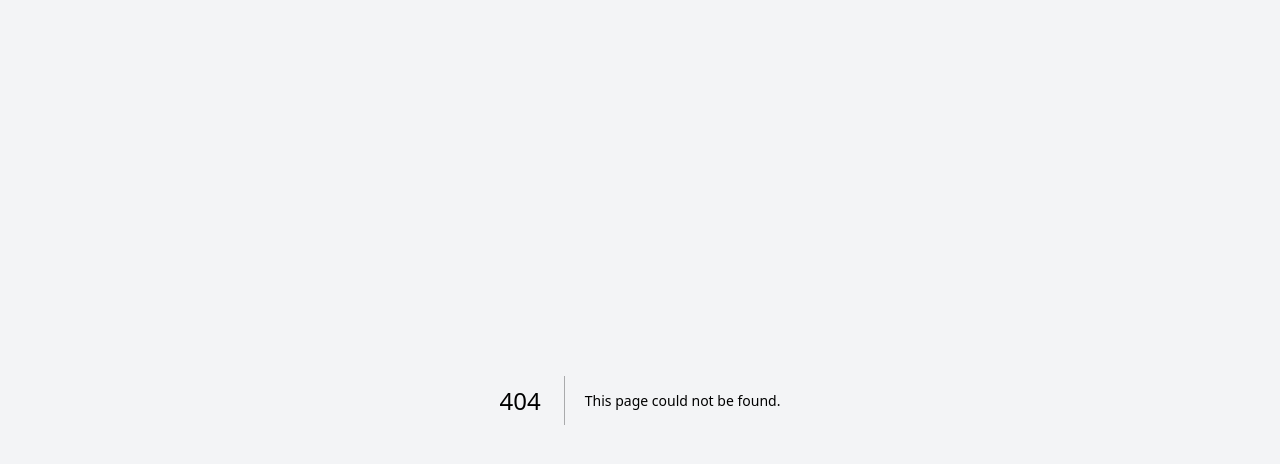
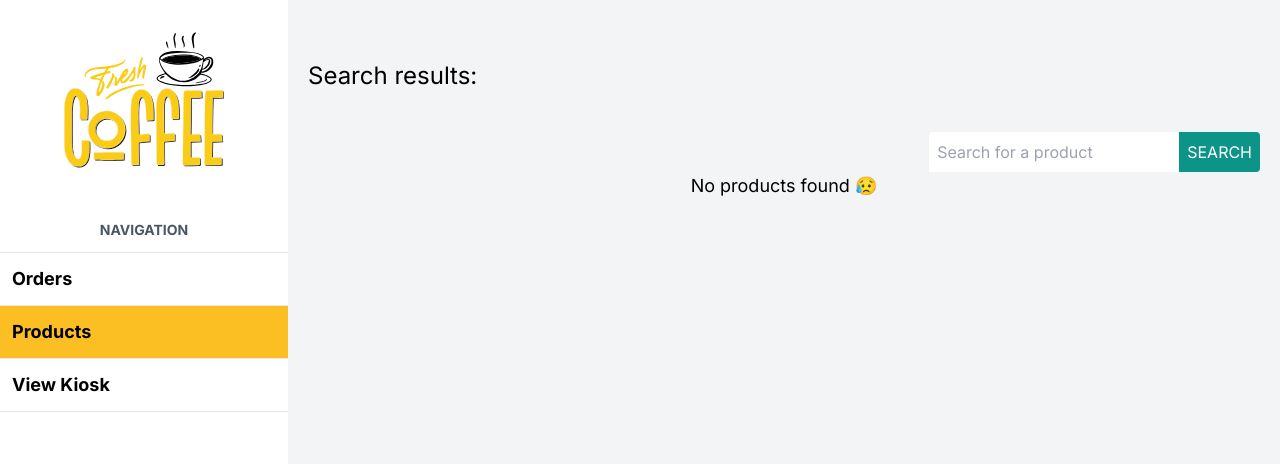
Before and after one commit to jordimartinezjimenez/kiosk-next, a Next.js app: page /admin/products/search in a window 1280 px wide. Before the commit this address had no page. Shown: the top 464 px of the page. Built offline with nearby package versions, Linux system fonts and the light colour scheme; no server answers; the database is empty.

Commit message:
Product search

```diff
--- a/app/admin/products/page.tsx
+++ b/app/admin/products/page.tsx
@@ -1,7 +1,9 @@
+import ProductSearchForm from "@/components/products/ProductSearchForm"
 import ProductsPagination from "@/components/products/ProductsPagination"
 import ProductTable from "@/components/products/ProductsTable"
 import Heading from "@/components/ui/Heading"
 import { prisma } from "@/src/lib/prisma"
+import Link from "next/link"
 import { redirect } from "next/navigation"
 
 async function productCount() {
@@ -39,6 +41,13 @@ export default async function ProductsPage(props: { searchParams: Promise<{ page
     return (
         <>
             <Heading>Manage Products</Heading>
+            <div className="flex flex-col lg:flex-row lg:justify-between gap-5">
+                <Link
+                    href={"/admin/products/new"}
+                    className="bg-amber-400 hover:bg-amber-500 rounded transition-colors w-full lg:w-auto textl-xl px-10 py-3 text-center font-bold cursor-pointer "
+                >New Product</Link>
+                <ProductSearchForm />
+            </div>
             <ProductTable
                 products={produts}
             />
--- /dev/null
+++ b/app/admin/products/search/page.tsx
@@ -0,0 +1,38 @@
+import ProductSearchForm from "@/components/products/ProductSearchForm"
+import ProductTable from "@/components/products/ProductsTable"
+import Heading from "@/components/ui/Heading"
+import { prisma } from "@/src/lib/prisma"
+
+async function searchProducts(searchTerm: string) {
+    return await prisma.product.findMany({
+        where: {
+            name: {
+                contains: searchTerm,
+                mode: "insensitive"
+            }
+        },
+        include: {
+            category: true
+        }
+    })
+}
+
+export default async function SearchPage(props: { searchParams: Promise<{ search: string }> }) {
+
+    const searchTerm = (await props.searchParams).search
+    const products = await searchProducts(searchTerm)
+
+    return (
+        <>
+            <Heading>Search results: {searchTerm}</Heading>
+            <div className="flex flex-col lg:flex-row lg:justify-end gap-5">
+                <ProductSearchForm />
+            </div>
+            {products.length ? (
+                <ProductTable products={products} />
+            ) : (
+                <p className="text-center text-lg">No products found 😥</p>
+            )}
+        </>
+    )
+}
--- /dev/null
+++ b/components/products/ProductSearchForm.tsx
@@ -0,0 +1,44 @@
+"use client"
+import { SearchSchema } from "@/src/schema"
+import { toast } from "react-toastify"
+import { useRouter } from "next/navigation"
+
+export default function ProductSearchForm() {
+
+    const router = useRouter()
+
+    const handleSearchForm = (formData: FormData) => {
+        const data = {
+            search: formData.get("search")
+        }
+        const res = SearchSchema.safeParse(data)
+
+        if (!res.success) {
+            res.error.issues.forEach(issue => {
+                toast.error(issue.message)
+            })
+            return
+        }
+        // redirect(`/admin/products?search=${res.data.search}`)
+        router.push(`/admin/products/search?search=${res.data.search}`)
+    }
+
+    return (
+        <form
+            action={handleSearchForm}
+            className="flex items-center"
+        >
+            <input
+                type="text"
+                name="search"
+                placeholder="Search for a product"
+                className="p-2 placeholder-gray-400 w-full rounded-ss rounded-se"
+            />
+            <input
+                type="submit"
+                value="Search"
+                className="bg-teal-600 p-2 uppercase text-white cursor-pointer rounded-se rounded-ee"
+            />
+        </form>
+    )
+}
--- a/components/products/ProductsPagination.tsx
+++ b/components/products/ProductsPagination.tsx
@@ -21,6 +21,7 @@ export default function ProductsPagination({ page, totalPages }: ProductsPaginat
             )}
             {pages.filter(currentPage => currentPage >= page - 1 && currentPage <= page + 1).map(currentPage => (
                 <Link
+                    key={currentPage}
                     href={`/admin/products?page=${currentPage}`}
                     className={`${currentPage === page ? "font-black ring-amber-400 ring-1" : "bg-white"} px-4 py-2 text-sm text-gray-900 ring-1 ring-inset ring-gray-300 focus:z-20 focus:outline-offset-0`}
                 >
--- a/src/schema/index.ts
+++ b/src/schema/index.ts
@@ -18,3 +18,9 @@ export const OrderIdSchema = z.object({
         .transform(value => parseInt(value))
         .refine(value => value > 0, { message: "Order not found" })
 })
+
+export const SearchSchema = z.object({
+    search: z.string()
+        .trim()
+        .min(1, { message: "Search is required" })
+})
```
